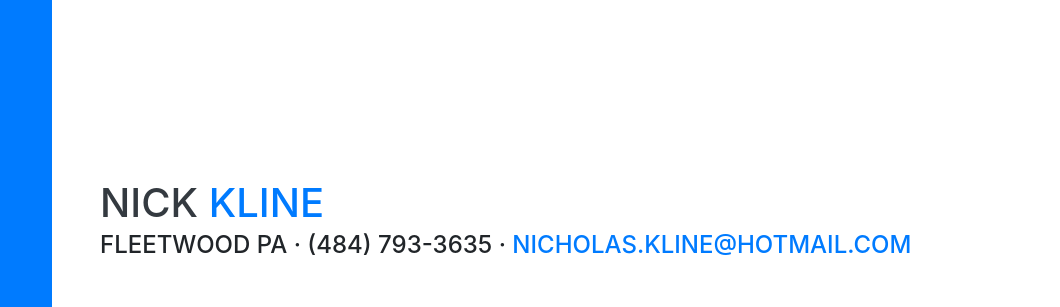
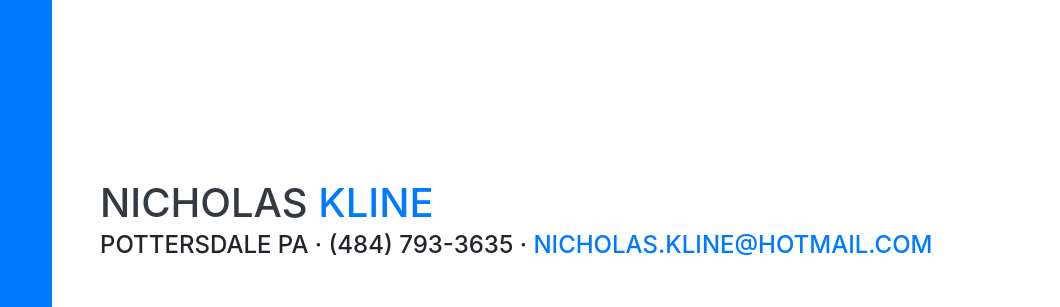
Before and after one commit to nickiscool-github/nickiscool.cool, a website with bundled scripts: page index.html in a window 1280 px wide. Shown: the part 96-403 px from the top of the page, 220-1280 px from the left. Built offline with nearby package versions, Linux system fonts and the light colour scheme; a web font is replaced by a local one.

Commit message:
Update index.html

```diff
--- a/index.html
+++ b/index.html
@@ -78,11 +78,11 @@
       <section class="resume-section p-3 p-lg-5 d-flex align-items-center mobilecenter" id="home">
           <div class="w-100">
               <h1 class="mb-0">
-                  Nick
+                  Nicholas
                   <span class="text-primary">Kline</span>
               </h1>
               <div class="subheading mb-5">
-                  Fleetwood PA · (484) 793-3635 ·
+                  Pottersdale PA · (484) 793-3635 ·
                   <a href="mailto:nicholas.kline@hotmail.com">nicholas.kline@hotmail.com</a>
               </div>
               <h2 class="about-scroll-text">
```
